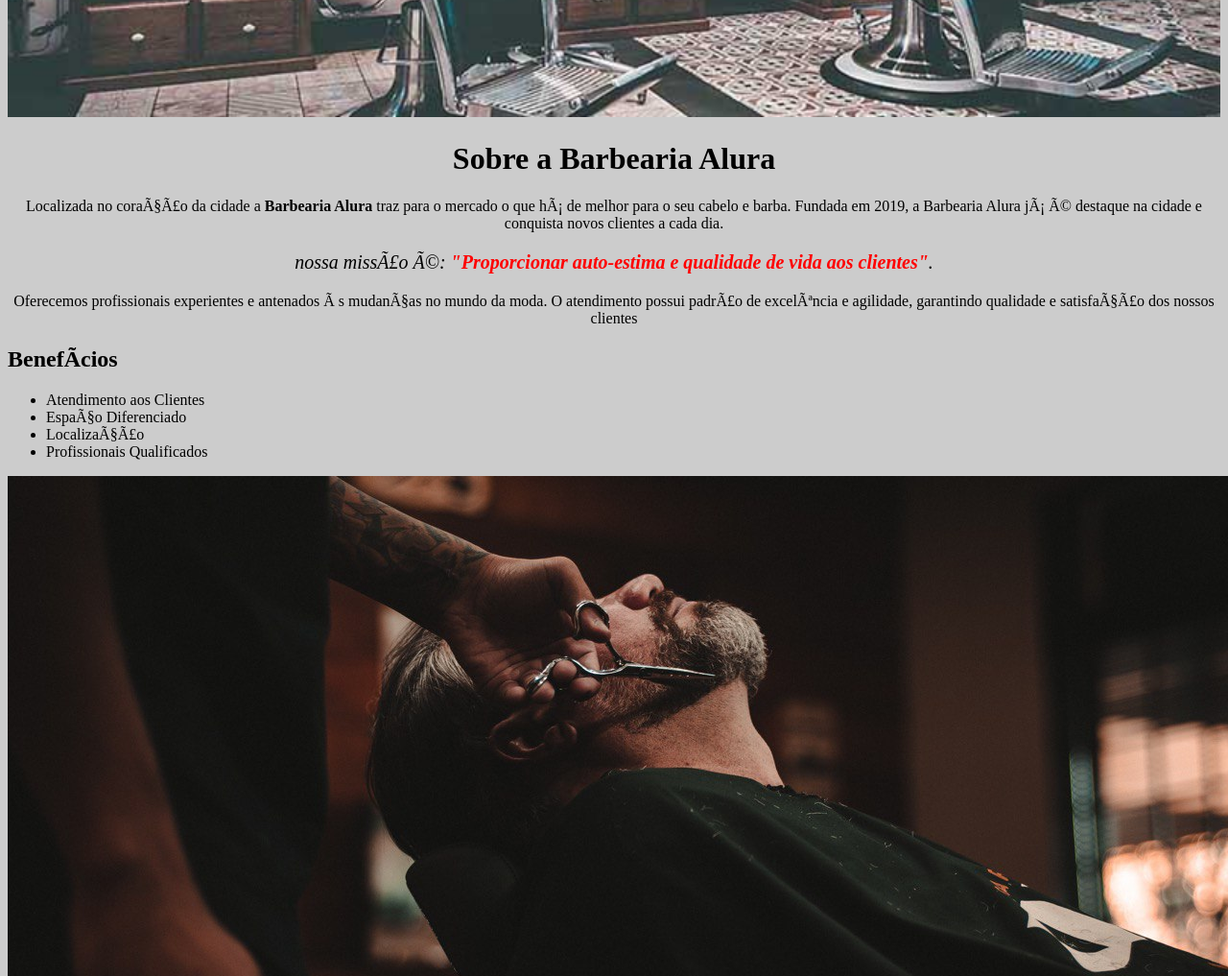
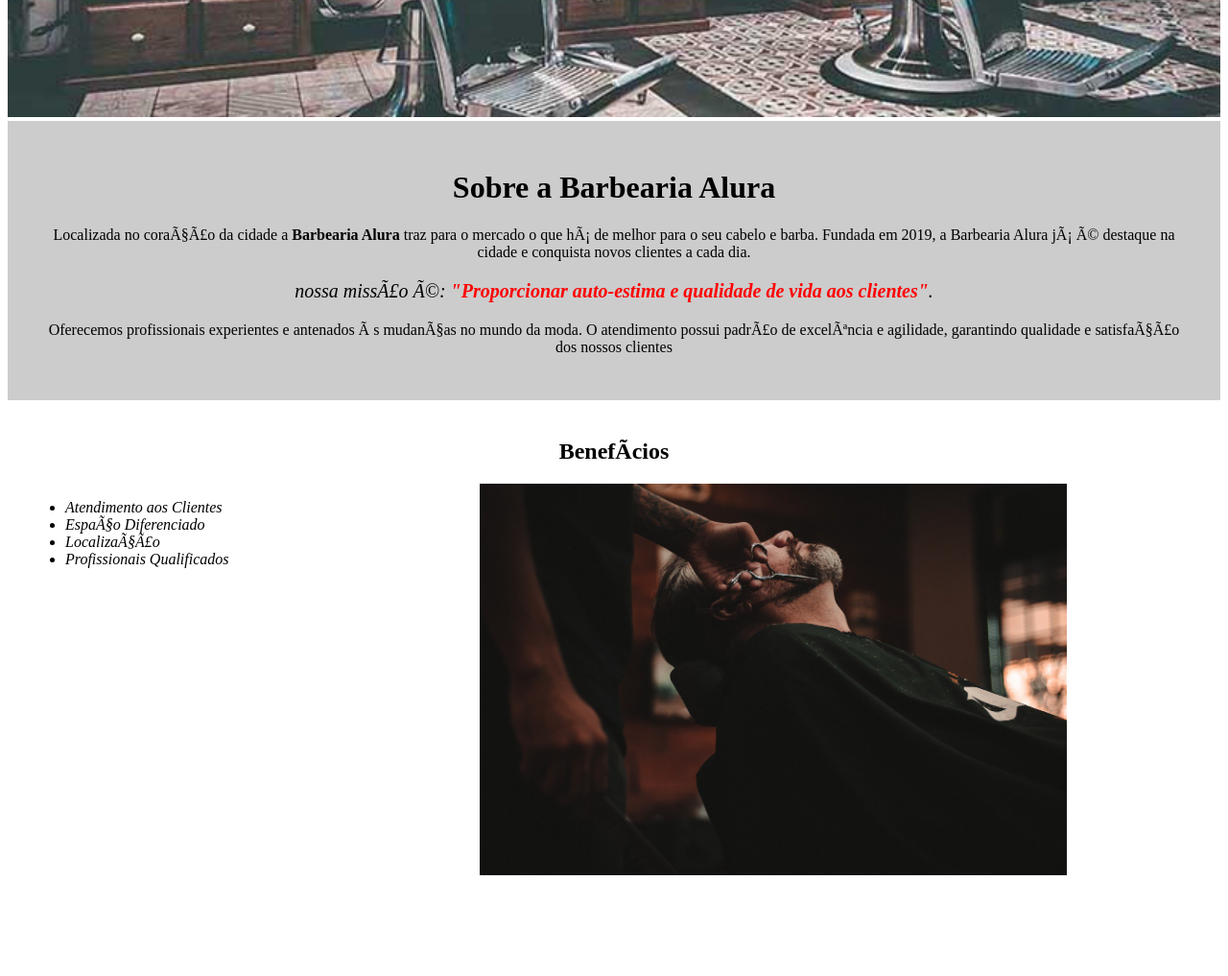
Before and after one commit to piresp/html_css_01, a plain HTML site: page index.html in a window 1280 px wide. Shown: the part 360-1377 px from the top of the page at 96% size. After the commit the page ends 1304 px from the top, so only its background shows below. Drawn offline with Linux system fonts and the light colour scheme.

Commit message:
Update style.css

```diff
--- a/style.css
+++ b/style.css
@@ -1,9 +1,10 @@
-body {
-    background: #cccccc;
+#banner {
+    width: 100%;
 }
 
-#banner {
-    width: 100%;
+.principal {
+    background: #cccccc;
+    padding: 30px;
 }
 
 h1 {
@@ -21,3 +22,28 @@
 em strong {
     color: #ff0000;
 }
+
+.beneficios {
+    background: #ffffff;
+    padding: 20px;
+}
+
+.itens {
+    font-style: italic;
+}
+
+h2 {
+    text-align: center;
+}
+
+ul {
+    display: inline-block;
+    vertical-align: top;
+
+    width: 20%;
+    margin-right: 15%;
+}
+
+.imagembeneficios {
+    width: 50%;
+}
```
